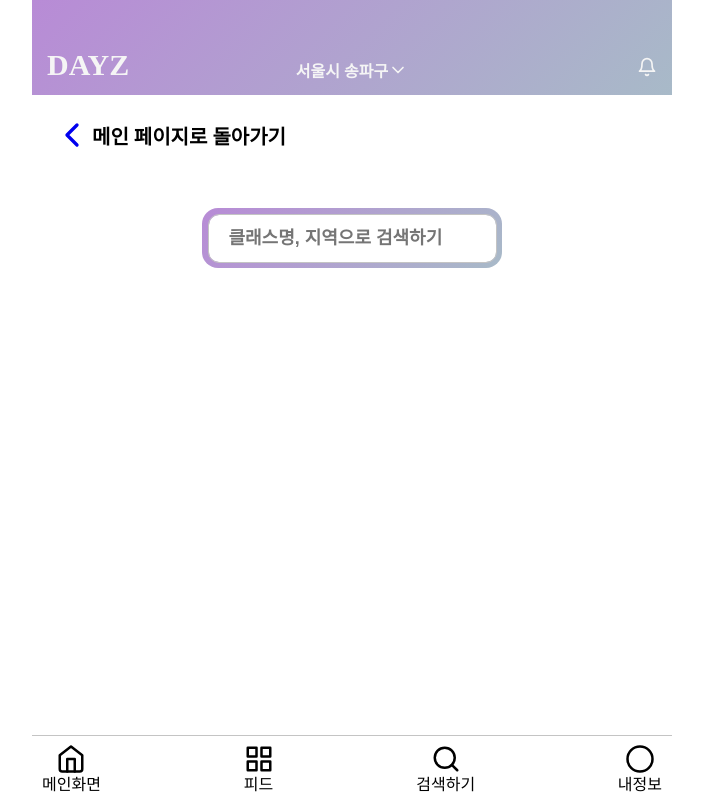
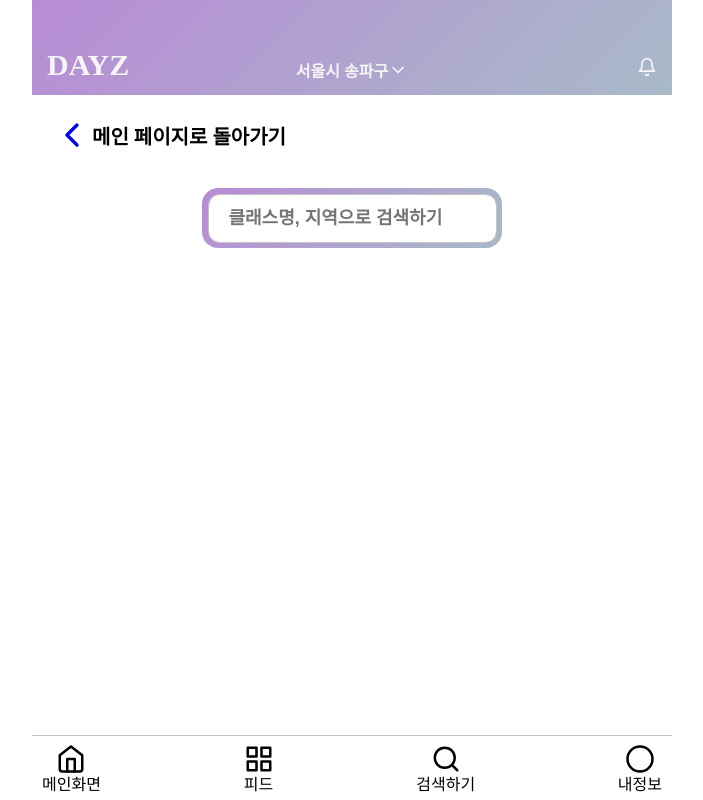
Before and after one commit to prgrms-web-devcourse/Team_DAYZ_DAYZ_FE, a React (Create React App) app: page /search in a window 1280 px wide. Shown: the whole page, without its empty margins (288-991 px from the left). Built offline with nearby package versions, Linux system fonts and the light colour scheme.

Commit message:
Refactor: submit 추가 뒤로가기 추가

```diff
--- a/src/pages/SearchPage/index.tsx
+++ b/src/pages/SearchPage/index.tsx
@@ -1,31 +1,31 @@
 import styled from '@emotion/styled';
 import React, { useState } from 'react';
-import { ChevronLeft } from 'react-feather';
-import { Link } from 'react-router-dom';
+import { Link, useHistory } from 'react-router-dom';
+import { GoBack } from '../../components/domain';
 
 const SearchPage = () => {
+  const history = useHistory();
   const [searchList, setSearchList] = useState('');
   const handleChange = (event: React.ChangeEvent<HTMLInputElement>) => {
     setSearchList(event?.currentTarget.value);
   };
+  const handleSubmit = (e: React.FormEvent<HTMLFormElement>) => {
+    e.preventDefault();
+    history.push({
+      pathname: `/search/${searchList}`,
+      state: searchList,
+    });
+  };
+
   return (
     <SearchPageWrapper>
-      <SearchBackButtonWrapper>
-        <Link to="/">
-          <ChevronLeft size={40} />
-        </Link>
-        <SearchBackButtonText> 메인 페이지로 돌아가기</SearchBackButtonText>
-      </SearchBackButtonWrapper>
-
-      <SearchBarWrapper>
+      <GoBack to={'/'}>메인 페이지로 돌아가기</GoBack>
+      <SearchBarWrapper onSubmit={handleSubmit}>
         <SearchBar placeholder={'클래스명, 지역으로 검색하기'} onChange={handleChange} autoFocus />
       </SearchBarWrapper>
 
       <SearchResults>
-        {/* <SearchResultsItem>크리스마스</SearchResultsItem>
-        <SearchResultsItem>크리스마스 케익</SearchResultsItem>
-        <SearchResultsItem>크리스마스 리스</SearchResultsItem> */}
-        <Link to="/search/results" style={{ textDecoration: 'none' }}>
+        <Link to={`/search/${searchList}`} style={{ textDecoration: 'none' }}>
           <SearchResultsItem>{searchList}</SearchResultsItem>
         </Link>
       </SearchResults>
@@ -36,25 +36,14 @@ const SearchPage = () => {
 const SearchPageWrapper = styled.section`
   width: 100%;
 `;
-const SearchBackButtonWrapper = styled.div`
-  display: flex;
-  justify-content: flex-start;
-  align-items: center;
-  margin-top: 20px;
-  margin-left: 20px;
-`;
-
-const SearchBackButtonText = styled.div`
-  font-size: 20px;
-  font-weight: 600;
-  text-align: center;
-`;
 
 const SearchBarWrapper = styled.form`
   width: 300px;
   height: 60px;
   border-radius: 16px;
-  margin: 50px calc(50% - 150px);
+  margin: 0 calc(50% - 150px);
+  margin-top: 30px;
+  margin-bottom: 50px;
   background: linear-gradient(135deg, #b88bd6 0%, #b88bd6 0.01%, #a8bac8 100%);
   display: flex;
   justify-content: center;
@@ -87,6 +76,7 @@ const SearchResultsItem = styled.li`
   font-weight: 600;
   margin-bottom: 10px;
   color: black;
+  cursor: pointer;
 `;
 
 export default SearchPage;
```
